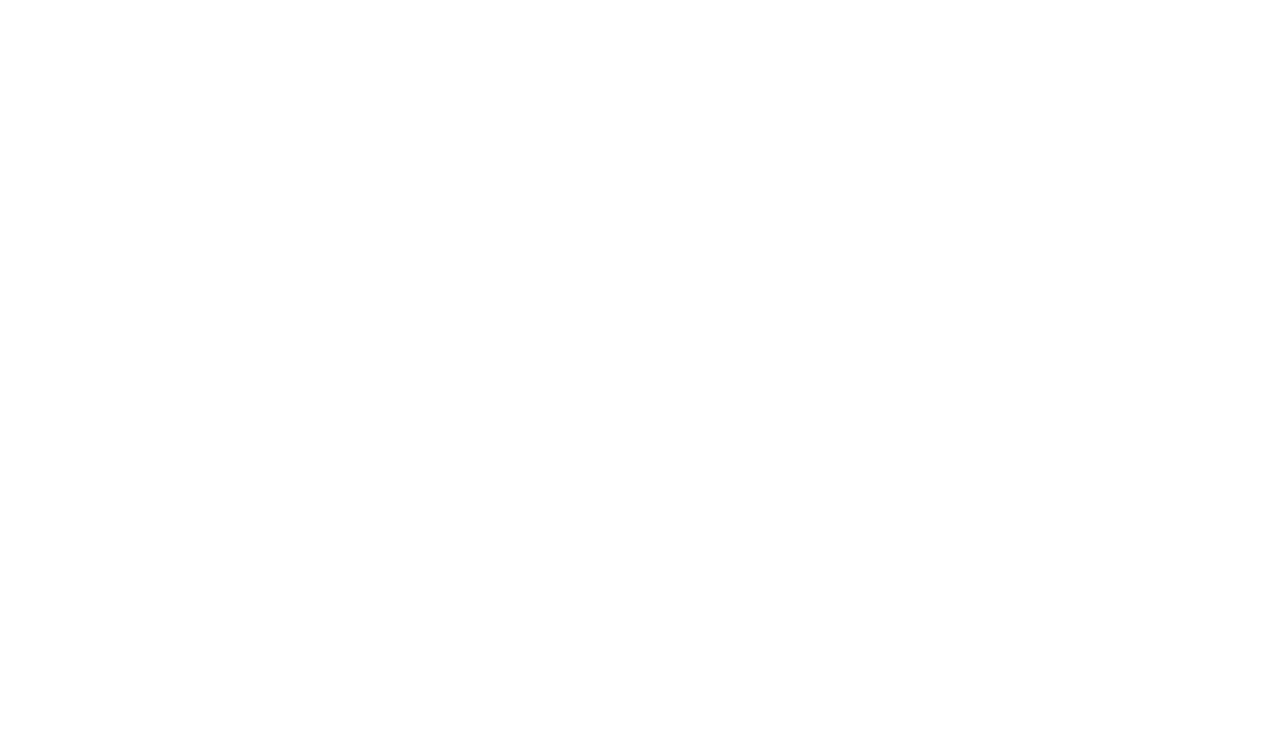
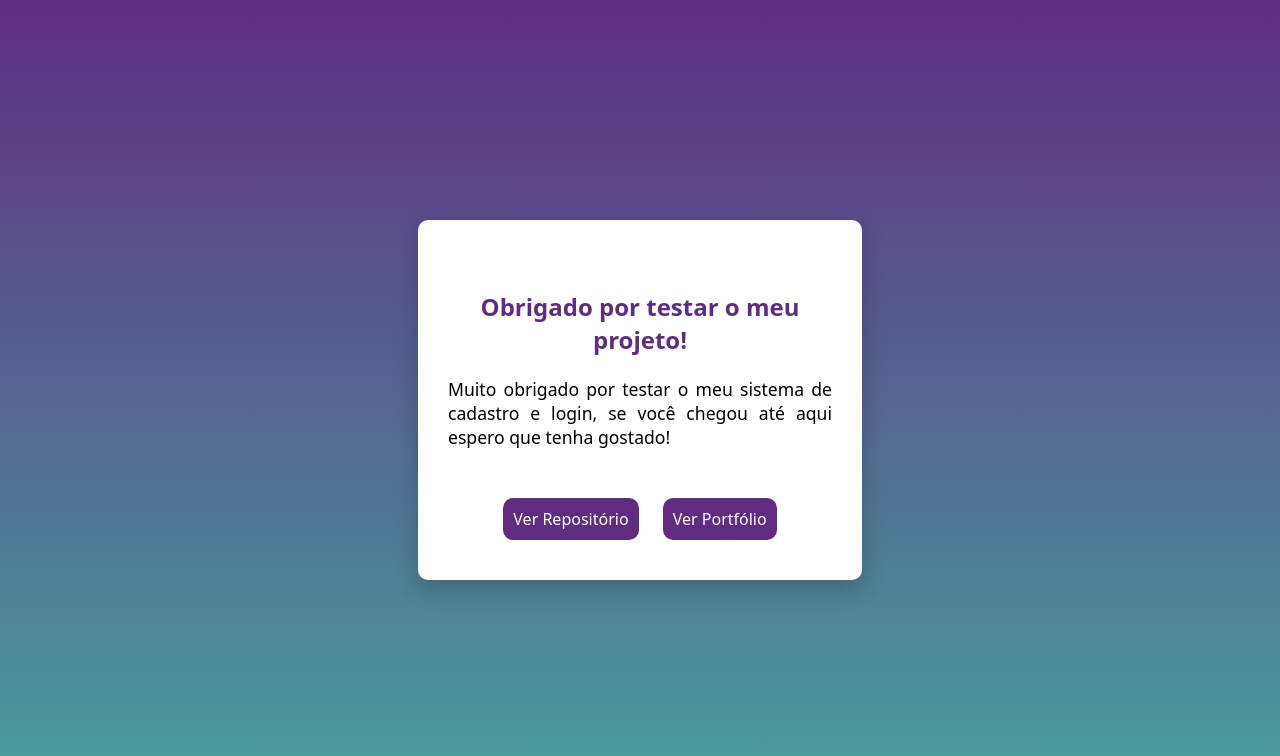
Before and after one commit to GustavoLoiola/projeto-login, a website: page public/main.html in a window 1280 px wide. Drawn offline with Linux system fonts and the light colour scheme.

Commit message:
finalizando a parte do login

```diff
--- a/public/estilos/main.css
+++ b/public/estilos/main.css
@@ -0,0 +1,69 @@
+@charset "UTF-8";
+
+* {
+    font-family: system-ui, -apple-system, BlinkMacSystemFont, 'Segoe UI', Roboto, Oxygen, Ubuntu, Cantarell, 'Open Sans', 'Helvetica Neue', sans-serif;;
+}
+
+body {
+    margin: 0;
+    box-sizing: border-box;
+    display: flex;
+    align-items: center;
+    justify-content: center;
+    padding: 20px;
+}
+
+body, html {
+    background-image: linear-gradient(to top, #49a09d, #5f2c82);
+    min-height: 100vh;
+    min-width: 100vw;
+}
+
+main {
+    display: flex;
+    align-items: center;
+    justify-content: center;
+    width: 100%;
+    height: 100%;
+}
+
+section {
+    display: flex;
+    flex-direction: column;
+    align-items: center;
+    justify-content: space-around;
+
+    background-color: white;
+    width: clamp(30vw, 350px, 80vw);
+    min-height: 300px;
+    padding: 30px;
+    border-radius: 10px;
+    box-shadow: 0 10px 25px rgba(0, 0, 0, 0.2);
+}
+
+section > h1 {
+    text-align: center;
+    color: #5f2c82;
+}
+
+section > p {
+    font-size: 1.1rem;
+    text-align: justify;
+    margin-top: -40px;
+}
+
+section > div#links >  a {
+    background-color: #5f2c82;
+    color: white;
+    cursor: pointer;
+    text-decoration: none;
+    padding: 10px;
+    width: 120px;
+    border-radius: 10px;
+    transition: ease 0.3s;
+    margin: 10px;
+}
+
+section > div#links > a:hover {
+    background-color: #310247;
+}
--- a/public/main.html
+++ b/public/main.html
@@ -5,8 +5,18 @@
     <meta name="viewport" content="width=device-width, initial-scale=1.0">
     <title>Obrigado por ver meu Projeto!</title>
     <link rel="stylesheet" href="estilos/main.css">
+    <link rel="shortcut icon" href="imagens/banco-de-dados.png" type="image/x-icon">
 </head>
 <body>
-
+    <main>
+        <section>
+            <h1>Obrigado por testar o meu projeto!</h1>
+            <p>Muito obrigado por testar o meu sistema de cadastro e login, se você chegou até aqui espero que tenha gostado!</p>
+            <div id="links">
+                <a href="https://github.com/GustavoLoiola/projeto-login">Ver Repositório</a>
+                <a href="https://gustavoloiola.github.io/projeto-portfolio/">Ver Portfólio</a>
+            </div>
+        </section>
+    </main>
 </body>
 </html>
```
Also changed, not shown: public/index.html (+4 -2 lines), public/scripts/login.js (added, +34 -0 lines), server.js (+45 -0 lines).
